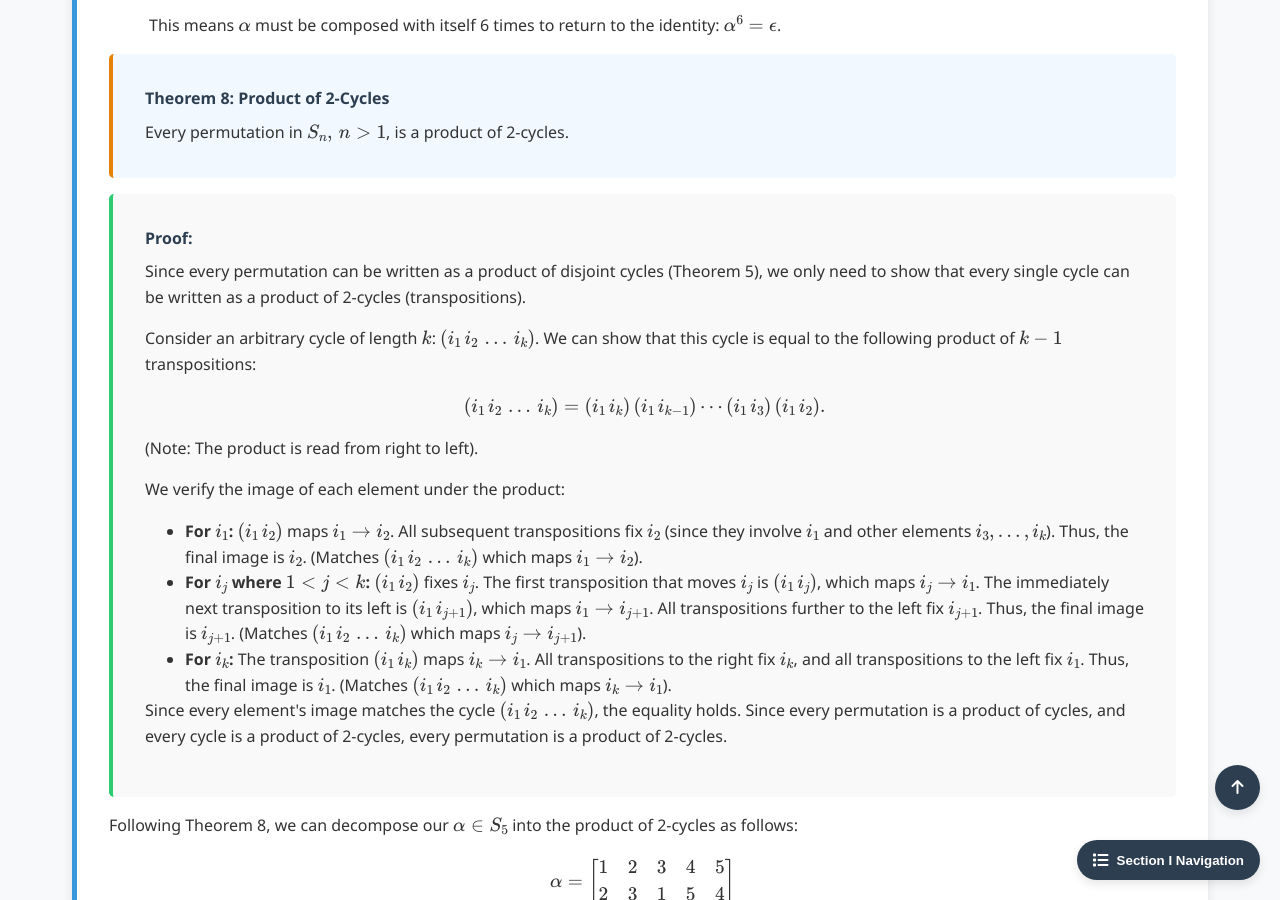
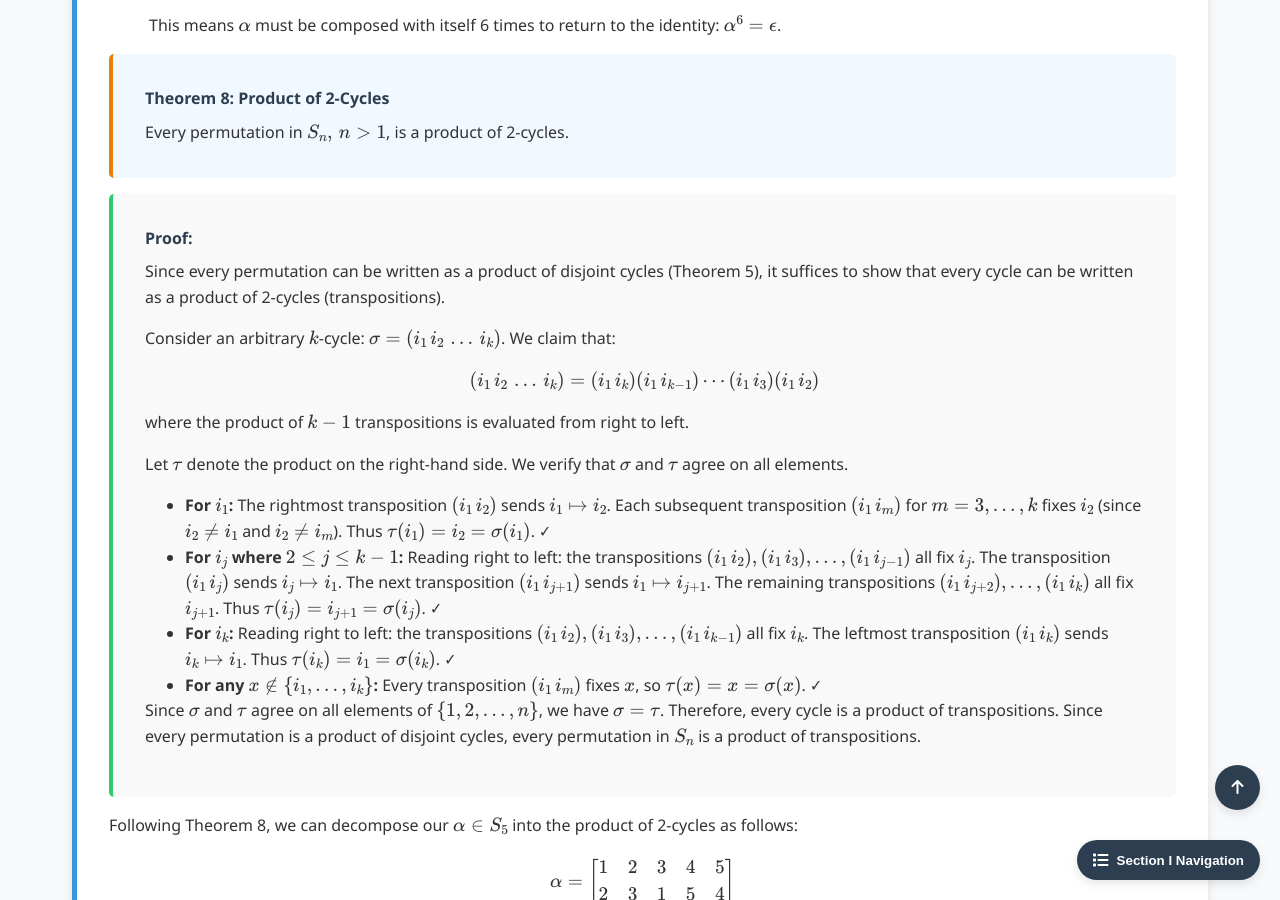
Before and after one commit to Yusukey01/yusukey01.github.io, a Jekyll site: the page built from Mathematics/Linear_algebra/cyclic_groups.html, in a window 1280 px wide and 900 px high, scrolled down 11002 px. Built offline with Jekyll 4.4.1, drawn with Linux system fonts in a browser that asks for light colours.

Commit message:
Section I-16, fixed Proof of Theorem 8

```diff
--- a/Mathematics/Linear_algebra/cyclic_groups.html
+++ b/Mathematics/Linear_algebra/cyclic_groups.html
@@ -618,28 +618,53 @@ uses_python: false
 
                  <div class="proof">
                     <span class="proof-title">Proof:</span>
+
                     <p>
-                        Since every permutation can be written as a product of disjoint cycles (Theorem 5), we only need to show
-                        that every single cycle can be written as a product of 2-cycles (transpositions).
+                        Since every permutation can be written as a product of disjoint cycles (Theorem 5), it suffices to show
+                        that every cycle can be written as a product of 2-cycles (transpositions).
                     </p>
                     <p>
-                        Consider an arbitrary cycle of length \(k\): \(\left(i_{1}\, i_{2}\, \ldots\, i_{k}\right)\).
-                        We can show that this cycle is equal to the following product of \(k-1\) transpositions:
+                        Consider an arbitrary \(k\)-cycle: \(\sigma = (i_1\, i_2\, \ldots\, i_k)\).
+                        We claim that:
                         \[
-                        \left(i_{1}\, i_{2}\, \ldots\, i_{k}\right) = \left(i_{1}\, i_{k}\right) \left(i_{1}\, i_{k-1}\right) \cdots \left(i_{1}\, i_{3}\right) \left(i_{1}\, i_{2}\right).
+                        (i_1\, i_2\, \ldots\, i_k) = (i_1\, i_k)(i_1\, i_{k-1}) \cdots (i_1\, i_3)(i_1\, i_2)
                         \]
-                        (Note: The product is read from right to left).
+                        where the product of \(k-1\) transpositions is evaluated from right to left.
                     </p>
                     <p>
-                        We verify the image of each element under the product:
-                        <ul style="padding-left: 40px;">
-                            <li><strong>For \(i_1\):</strong> \((i_1\, i_2)\) maps \(i_1 \to i_2\). All subsequent transpositions fix \(i_2\) (since they involve \(i_1\) and other elements \(i_3, \ldots, i_k\)). Thus, the final image is \(i_2\). (Matches \(\left(i_{1}\, i_{2}\, \ldots\, i_{k}\right)\) which maps \(i_1 \to i_2\)).</li>
-                            <li><strong>For \(i_j\) where \(1 < j < k\):</strong> \((i_1\, i_2)\) fixes \(i_j\). The first transposition that moves \(i_j\) is \((i_1\, i_j)\), which maps \(i_j \to i_1\). The immediately next transposition to its left is \((i_1\, i_{j+1})\), which maps \(i_1 \to i_{j+1}\). All transpositions further to the left fix \(i_{j+1}\). Thus, the final image is \(i_{j+1}\). (Matches \(\left(i_{1}\, i_{2}\, \ldots\, i_{k}\right)\) which maps \(i_j \to i_{j+1}\)).</li>
-                            <li><strong>For \(i_k\):</strong> The transposition \((i_1\, i_k)\) maps \(i_k \to i_1\). All transpositions to the right fix \(i_k\), and all transpositions to the left fix \(i_1\). Thus, the final image is \(i_1\). (Matches \(\left(i_{1}\, i_{2}\, \ldots\, i_{k}\right)\) which maps \(i_k \to i_1\)).</li>
-                        </ul>
-                        Since every element's image matches the cycle \(\left(i_{1}\, i_{2}\, \ldots\, i_{k}\right)\), the equality holds.
-                        Since every permutation is a product of cycles, and every cycle is a product of 2-cycles, every permutation is a
-                        product of 2-cycles.
+                        Let \(\tau\) denote the product on the right-hand side. We verify that \(\sigma\) and \(\tau\)
+                        agree on all elements.
+                    </p>
+                    <ul style="padding-left: 40px;">
+                        <li>
+                            <strong>For \(i_1\):</strong>
+                            The rightmost transposition \((i_1\, i_2)\) sends \(i_1 \mapsto i_2\).
+                            Each subsequent transposition \((i_1\, i_m)\) for \(m = 3, \ldots, k\) fixes \(i_2\) (since \(i_2 \neq i_1\) and \(i_2 \neq i_m\)).
+                            Thus \(\tau(i_1) = i_2 = \sigma(i_1)\). ✓
+                        </li>
+                        <li>
+                            <strong>For \(i_j\) where \(2 \leq j \leq k-1\):</strong>
+                            Reading right to left: the transpositions \((i_1\, i_2), (i_1\, i_3), \ldots, (i_1\, i_{j-1})\) all fix \(i_j\).
+                            The transposition \((i_1\, i_j)\) sends \(i_j \mapsto i_1\).
+                            The next transposition \((i_1\, i_{j+1})\) sends \(i_1 \mapsto i_{j+1}\).
+                            The remaining transpositions \((i_1\, i_{j+2}), \ldots, (i_1\, i_k)\) all fix \(i_{j+1}\).
+                            Thus \(\tau(i_j) = i_{j+1} = \sigma(i_j)\). ✓
+                        </li>
+                        <li>
+                            <strong>For \(i_k\):</strong>
+                            Reading right to left: the transpositions \((i_1\, i_2), (i_1\, i_3), \ldots, (i_1\, i_{k-1})\) all fix \(i_k\).
+                            The leftmost transposition \((i_1\, i_k)\) sends \(i_k \mapsto i_1\).
+                            Thus \(\tau(i_k) = i_1 = \sigma(i_k)\). ✓
+                        </li>
+                        <li>
+                            <strong>For any \(x \notin \{i_1, \ldots, i_k\}\):</strong>
+                            Every transposition \((i_1\, i_m)\) fixes \(x\), so \(\tau(x) = x = \sigma(x)\). ✓
+                        </li>
+                    </ul>
+                    <p>
+                        Since \(\sigma\) and \(\tau\) agree on all elements of \(\{1, 2, \ldots, n\}\), we have \(\sigma = \tau\).
+                        Therefore, every cycle is a product of transpositions. Since every permutation is a product of disjoint cycles,
+                        every permutation in \(S_n\) is a product of transpositions.
                     </p>
                 </div>
 
```
